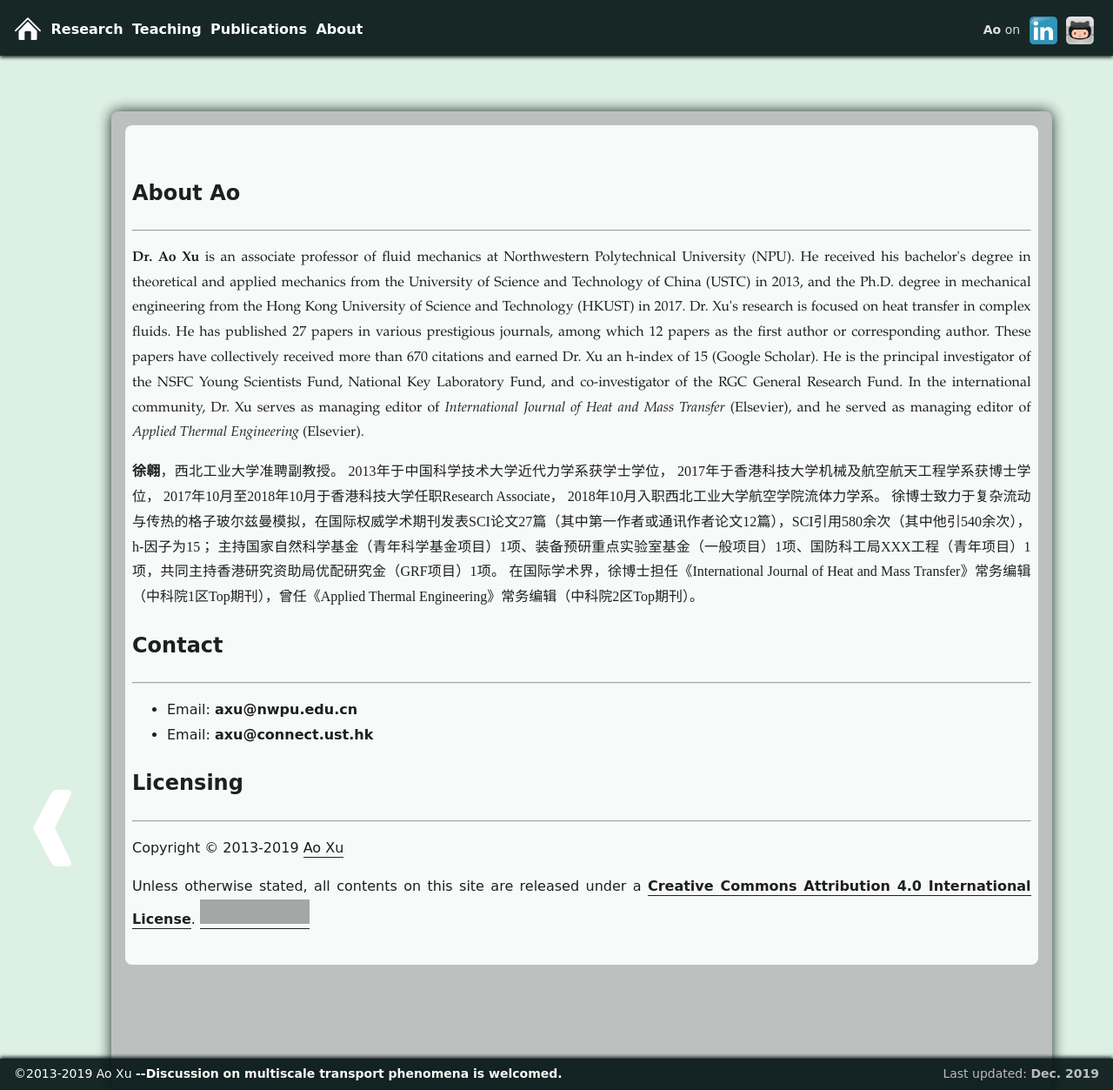
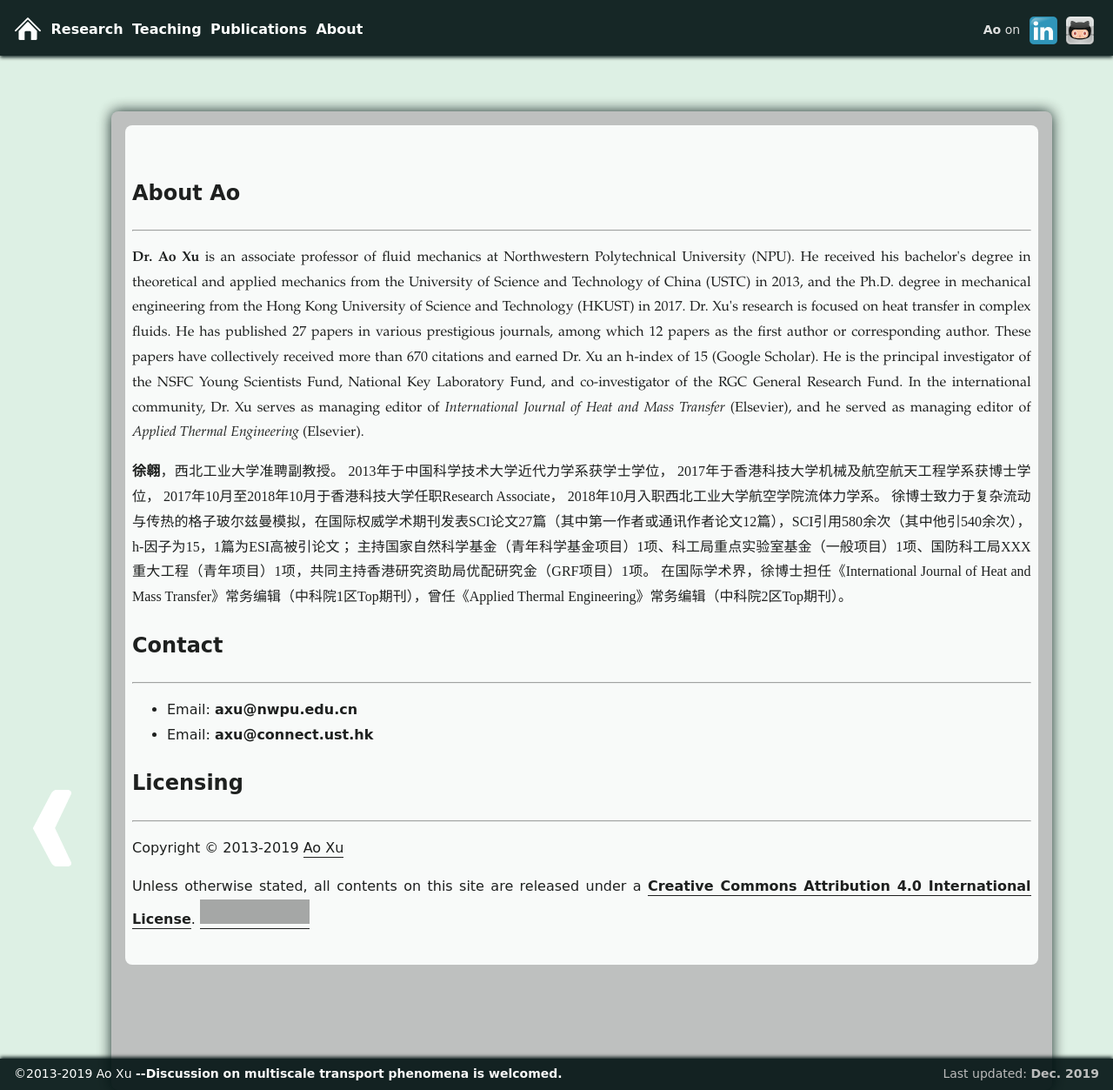
Before and after one commit to xuaoxiqi/xuaoxiqi.github.io, a Jekyll site: the page built from about.html, in a window 1280 px wide and 1253 px high. Shown: the whole window at 87% size. Built offline with Jekyll 4.4.1, drawn with Linux system fonts in a browser that asks for light colours; some web fonts are replaced; grey boxes are pictures that could not be loaded.

Commit message:
minor edit

```diff
--- a/about.html
+++ b/about.html
@@ -31,8 +31,8 @@ In the international community, Dr. Xu serves as managing editor of <i>Internati
 2017年于香港科技大学机械及航空航天工程学系获博士学位，
 2017年10月至2018年10月于香港科技大学任职Research Associate，
 2018年10月入职西北工业大学航空学院流体力学系。
-徐博士致力于复杂流动与传热的格子玻尔兹曼模拟，在国际权威学术期刊发表SCI论文27篇（其中第一作者或通讯作者论文12篇），SCI引用580余次（其中他引540余次），h-因子为15；
-主持国家自然科学基金（青年科学基金项目）1项、装备预研重点实验室基金（一般项目）1项、国防科工局XXX工程（青年项目）1项，共同主持香港研究资助局优配研究金（GRF项目）1项。
+徐博士致力于复杂流动与传热的格子玻尔兹曼模拟，在国际权威学术期刊发表SCI论文27篇（其中第一作者或通讯作者论文12篇），SCI引用580余次（其中他引540余次），h-因子为15，1篇为ESI高被引论文；
+主持国家自然科学基金（青年科学基金项目）1项、科工局重点实验室基金（一般项目）1项、国防科工局XXX重大工程（青年项目）1项，共同主持香港研究资助局优配研究金（GRF项目）1项。
 在国际学术界，徐博士担任《International Journal of Heat and Mass Transfer》常务编辑（中科院1区Top期刊），曾任《Applied Thermal Engineering》常务编辑（中科院2区Top期刊）。
 </p>
 
```
